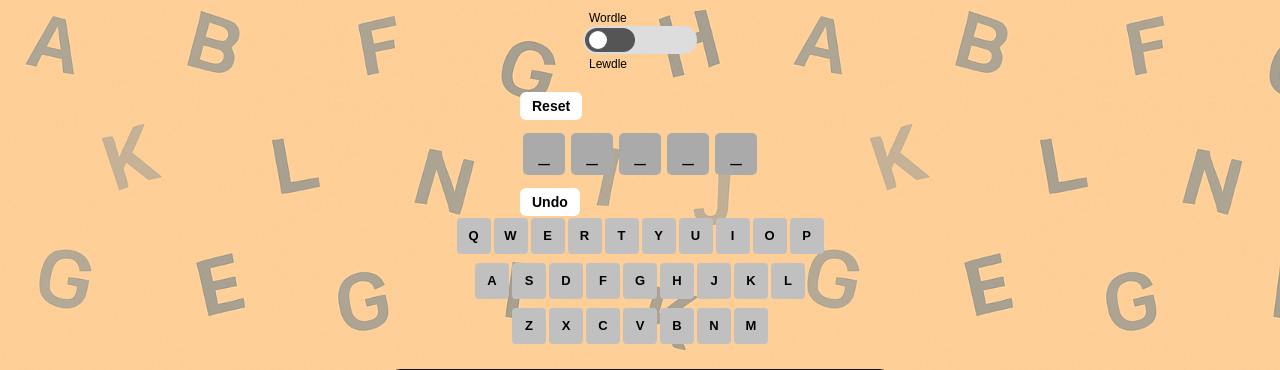
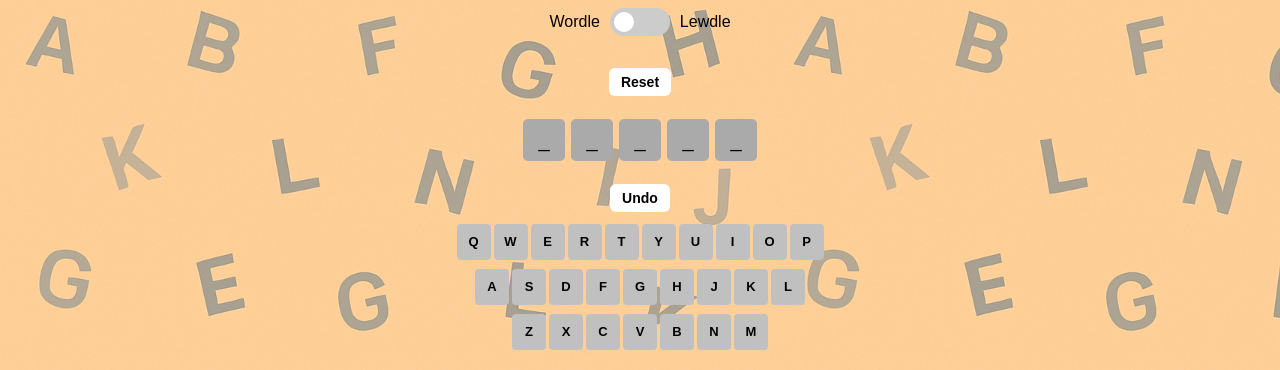
Before and after one commit to ei900/Wordle_Solver, a Flask app: page / in a window 1280 px wide. Shown: the top 370 px of the page. Run offline with Flask 3, Linux system fonts and the light colour scheme.

Commit message:
Update index.html

```diff
--- a/templates/index.html
+++ b/templates/index.html
@@ -12,7 +12,7 @@
       display: flex;
       flex-direction: column;
       align-items: center;
-      transition: background-color 0.3s;
+      transition: background-color 0.3s, color 0.3s;
     }
 
     body.wordle-mode {
@@ -21,6 +21,7 @@
       background-size: contain;
       background-repeat: repeat;
       background-attachment: fixed;
+      color: black;
     }
 
     @media (min-width: 768px) {
@@ -42,52 +43,55 @@
     }
 
     .toggle-switch {
-      margin-bottom: 8px;
+      display: flex;
+      align-items: center;
+      gap: 10px;
+      margin-bottom: 10px;
     }
 
     .toggle-switch label {
-      display: flex;
-      align-items: center;
-      background: #ddd;
-      border-radius: 25px;
-      cursor: pointer;
-      padding: 2px;
-      width: 110px;
-      justify-content: space-between;
+      position: relative;
+      display: inline-block;
+      width: 60px;
+      height: 28px;
     }
 
-    .toggle-switch input[type="checkbox"] {
-      display: none;
+    .toggle-switch input {
+      opacity: 0;
+      width: 0;
+      height: 0;
     }
 
-    .toggle-switch .slider {
-      height: 24px;
-      width: 50px;
-      background-color: #555;
-      border-radius: 20px;
-      position: relative;
-      transition: background-color 0.2s;
+    .slider {
+      position: absolute;
+      cursor: pointer;
+      top: 0;
+      left: 0;
+      right: 0;
+      bottom: 0;
+      background-color: #ccc;
+      transition: .4s;
+      border-radius: 34px;
     }
 
-    .toggle-switch .slider::before {
+    .slider:before {
+      position: absolute;
       content: "";
-      position: absolute;
-      height: 18px;
-      width: 18px;
-      background: white;
+      height: 20px;
+      width: 20px;
+      left: 4px;
+      bottom: 4px;
+      background-color: white;
+      transition: .4s;
       border-radius: 50%;
-      top: 3px;
-      left: 4px;
-      transition: transform 0.3s;
     }
 
-    .toggle-switch input:checked + .slider::before {
-      transform: translateX(24px);
+    input:checked + .slider {
+      background-color: #2196F3;
     }
 
-    .slider-labels {
-      font-size: 12px;
-      margin: 0 6px;
+    input:checked + .slider:before {
+      transform: translateX(32px);
     }
 
     #lewdle-length-container {
@@ -146,6 +150,11 @@
       cursor: pointer;
     }
 
+    body.lewdle-mode .key {
+      background-color: #333;
+      color: white;
+    }
+
     .key.green { background-color: green; color: white; }
     .key.yellow { background-color: yellow; color: black; }
     .key.red { background-color: red; color: white; }
@@ -175,18 +184,19 @@
       border-radius: 6px;
       cursor: pointer;
       font-weight: bold;
+      margin: 10px;
     }
   </style>
 </head>
 <body class="wordle-mode">
   <div class="top-controls">
     <div class="toggle-switch">
-      <span class="slider-labels">Wordle</span>
+      <span>Wordle</span>
       <label>
         <input type="checkbox" id="modeToggle" onchange="toggleMode()">
         <span class="slider"></span>
       </label>
-      <span class="slider-labels">Lewdle</span>
+      <span>Lewdle</span>
     </div>
 
     <div id="lewdle-length-container">
@@ -198,13 +208,11 @@
     </div>
   </div>
 
-  <div class="controls">
-    <button class="btn" onclick="resetAll()">Reset</button>
+  <button class="btn" onclick="resetAll()">Reset</button>
 
-    <div class="tiles" id="tiles"></div>
+  <div class="tiles" id="tiles"></div>
 
-    <button class="btn" onclick="undoLast()">Undo</button>
-  </div>
+  <button class="btn" onclick="undoLast()">Undo</button>
 
   <div class="keyboard" id="keyboard"></div>
 
@@ -347,11 +355,11 @@
 
       document.querySelectorAll('.tile').forEach(tile => {
         tile.textContent = '_';
-        tile.classList.remove('selected');
+        tile.classList.remove("selected");
       });
 
       Object.values(keyButtons).forEach(btn => {
-        btn.className = 'key';
+        btn.className = "key";
       });
 
       fetchMatches();
@@ -368,7 +376,7 @@
 
       if (last.type === 'toggle') {
         const btn = keyButtons[last.letter];
-        btn.className = 'key';
+        btn.className = "key";
 
         if (last.from === 'yellow') {
           redLetters.delete(last.letter.toLowerCase());
@@ -389,7 +397,6 @@
       fetchMatches();
     }
 
-    // Init on load
     generateTiles(tileCount);
     fetchMatches();
   </script>
```
